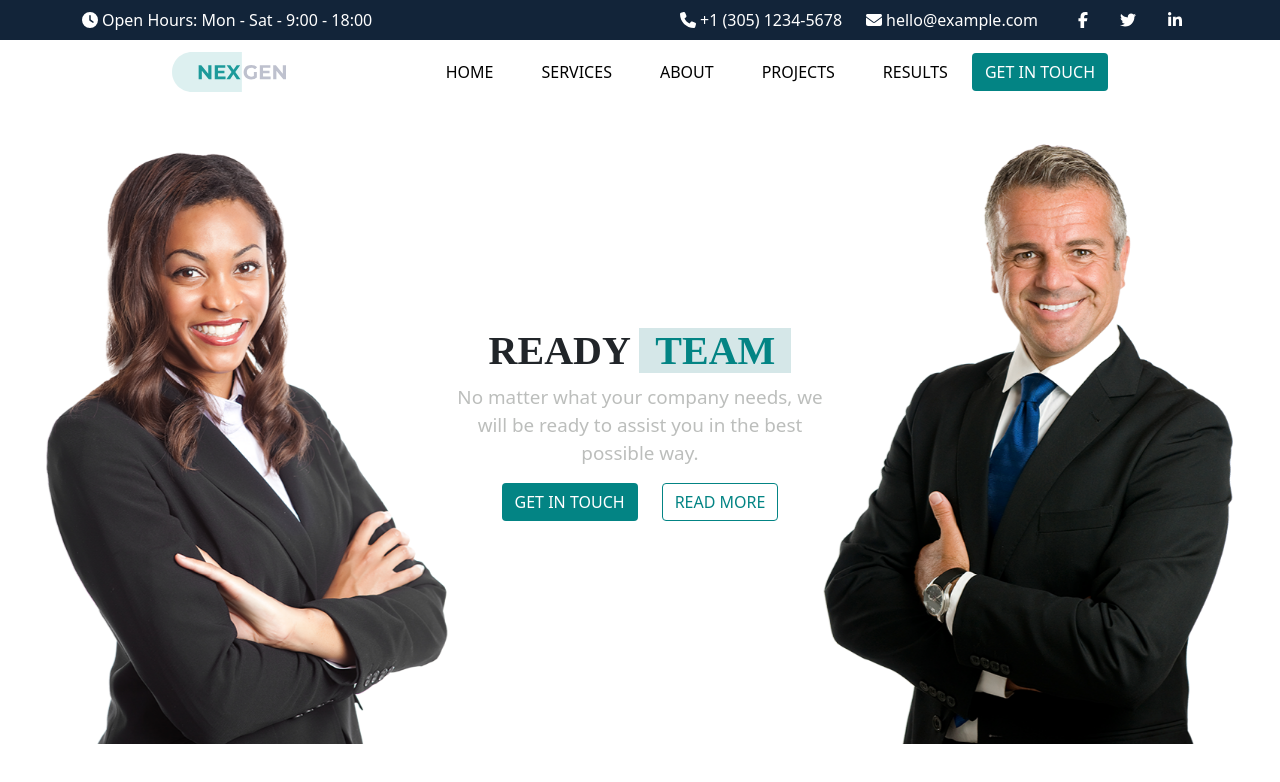
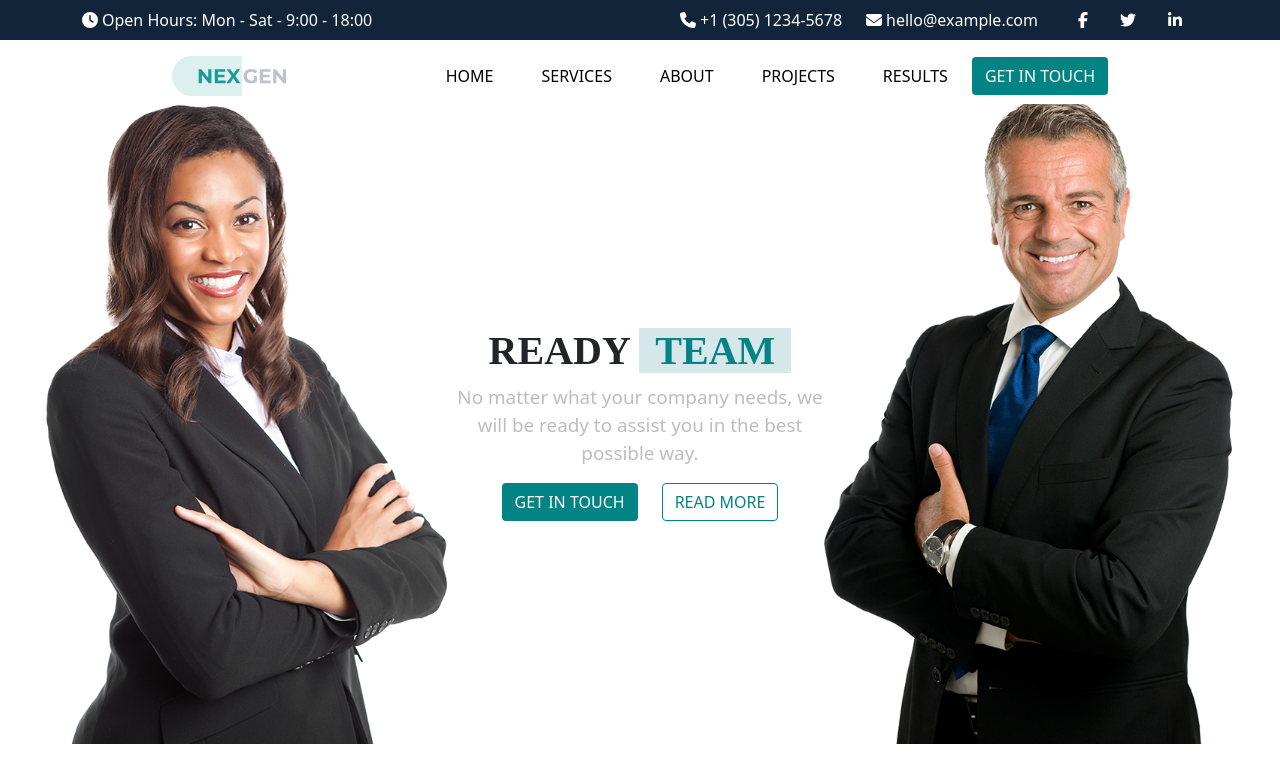
Before and after one commit to Stiv1100001/proj-html-vuejs, a Vue app: page / in a window 1280 px wide. Shown: the top 782 px of the page. Built offline with nearby package versions, Linux system fonts and the light colour scheme; a small style sheet from the web is missing.

Commit message:
fix bg postion

```diff
--- a/src/components/MainBody.vue
+++ b/src/components/MainBody.vue
@@ -1,7 +1,7 @@
 <template>
   <main>
     <nav
-      class="container d-flex justify-content-between align-items-center py-2 w-75 mx-auto"
+      class="container d-flex justify-content-between align-items-center pt-2 w-75 mx-auto"
     >
       <img :src="imgs.logo" alt="Logo" />
       <div class="d-flex">
@@ -76,7 +76,7 @@
   background-image: url("@/assets/img/bg-parallax.png");
   background-size: cover;
   background-attachment: fixed;
-  background-position: center;
+  background-position: center -3rem;
 
   .jumbo-card {
     width: 31%;
```
